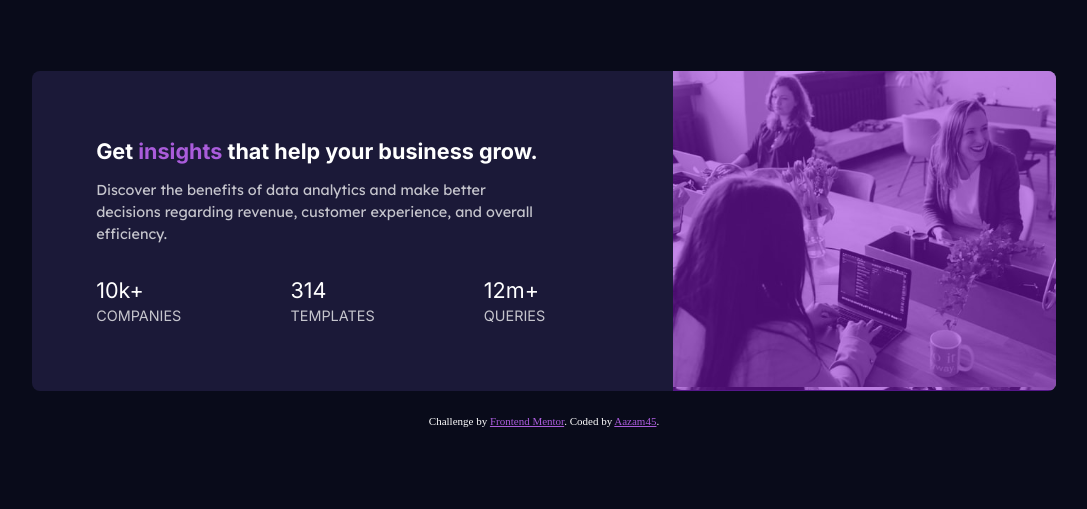
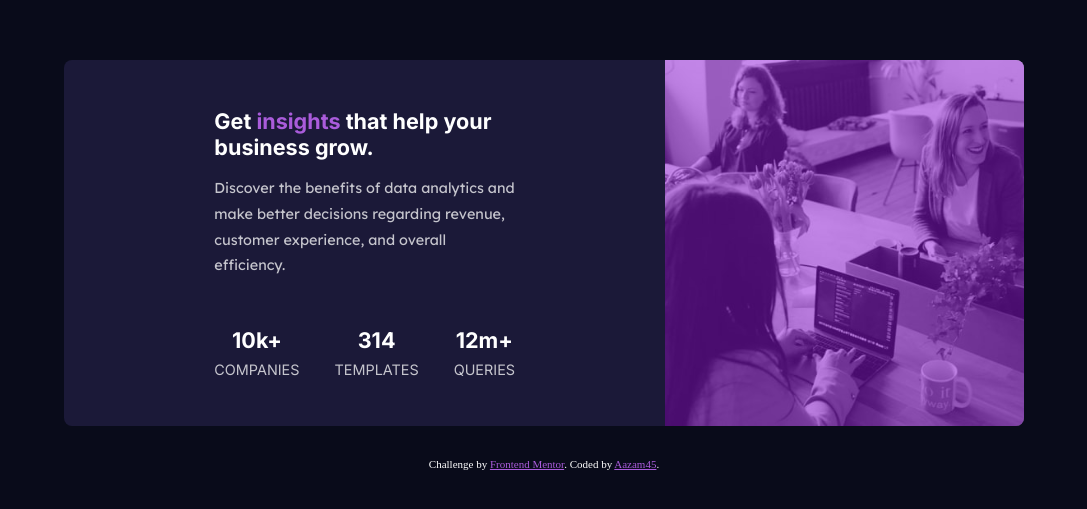
Before and after one commit to Aazam45/stats-card-component, a plain HTML site: page index.html in a window 1280 px wide. Shown: the part 139-648 px from the top of the page, without its empty margins (96-1183 px from the left). Drawn offline with Linux system fonts and the light colour scheme.

Commit message:
modify css

```diff
--- a/styles.css
+++ b/styles.css
@@ -23,7 +23,7 @@ body {
     margin: 2rem 1.5rem 2rem;
     border-radius: 0.5rem;
     overflow: hidden;
-    max-width: 19rem;
+    /* max-width: 19rem;    */
 }
 
 .upper {
@@ -95,56 +95,45 @@ body {
 }
 
 
+
+
+.upper img{
+    width: 100%;
+    height: 100%;
+    object-fit: cover;
+    /* mix-blend-mode: multiply; */
+    /* opacity: 0.8; */
+}
+
 /* For laptops and large screens */
 @media (min-width: 821px) and (max-width: 11281px) {
-    body {
-        /* background-color: yellow; */
+
+    .container {
+        display: flex;
+        flex-direction: row-reverse;
+        max-width: 60rem;
+    }
+    .overlay {
+        height: 100%;
+    }
+
+    .middle {
+        width: 50%;
+        text-align: left;
+        margin: 3rem 0 1rem;
+    }
+    .lower{
+        display: flex;
+        justify-content: space-between;
+        width: 50%;
+        margin: 2rem 0 1rem;
+
+    }
+
+    .align {
         display: flex;
         flex-direction: column;
         align-items: center;
         justify-content: center;
-        height: 100vh;
-        text-align: left;
-    }
-
-    .container {
-        display: flex;
-        flex-direction: row-reverse;
-        align-items: center;
-        justify-content: center;
-        max-width: 80%;
-        /* min-height: 100%; */
-        margin: 0 auto 1.5rem;
-    }
-
-    .container .upper picture {
-        background: url("./images/image-header-desktop.jpg") no-repeat center/cover;
-    }
-
-    .container .middle p {
-        line-height: 1.5;
-    }
-
-    .lower{
-        display: flex;
-        justify-content: space-between;
-        margin: 0 20% 0 10%;
-    }
-
-    .middle {
-        margin: 0 20% 5% 10%;
-    }
-
-    .container .lower h1 {
-        font-weight: 500;
-        margin-bottom: 0.2rem;
-    }
-
-    .container .lower p {
-        margin: 0;
-    }
-
-    .overlay {
-        height: 100%;
     }
 }
```
